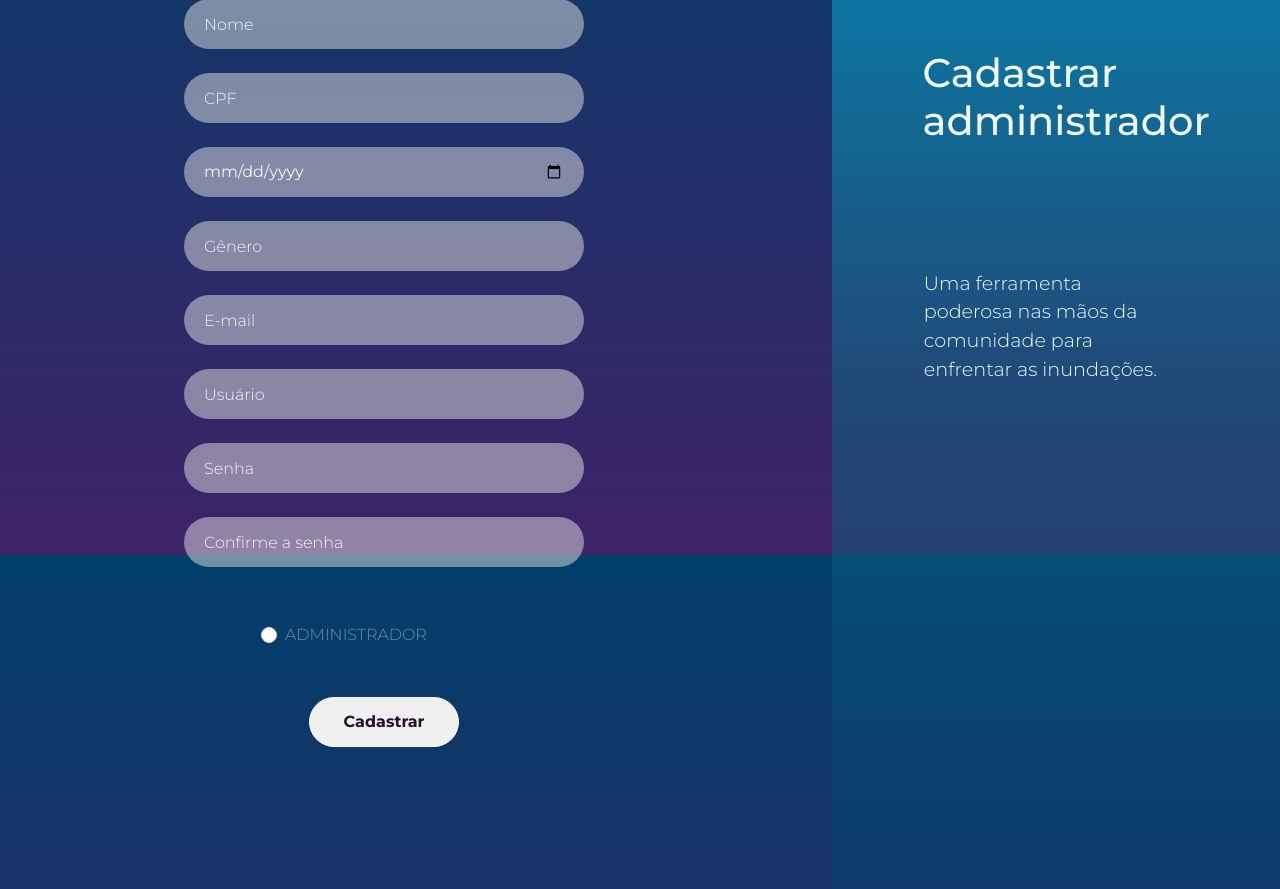
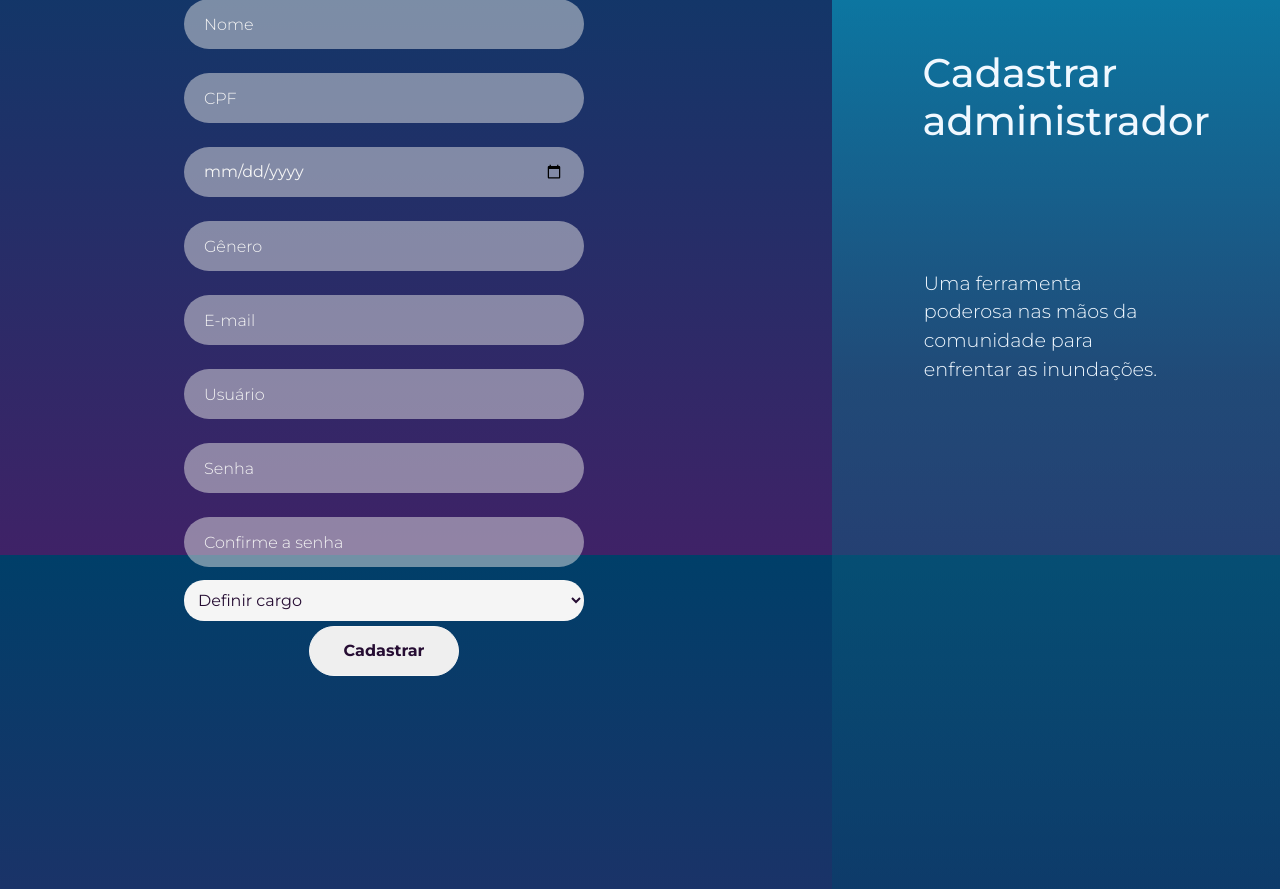
Before and after one commit to nabelly19/CreativeExperiencePUCPR, a Flask app: template Dashboard_Web/views/registerAdmin.html in a window 1280 px wide. Shown: the part 245-1134 px from the top of the page. Run offline with Flask 3, Linux system fonts and the light colour scheme; the template is opened without the code that fills it, so the values that code supplies are empty.

Commit message:
Update: users

```diff
--- a/Dashboard_Web/static/css/registerUser.css
+++ b/Dashboard_Web/static/css/registerUser.css
@@ -93,6 +93,17 @@ html {
 
 .title_hide {
     display: none;
+}
+
+select{
+    outline: 0;
+    background: #F5F5F5;
+    color: #260D33;
+    border: none;
+    padding: 10px;
+    border-radius: 20px;
+    margin: 5px;
+    width: 100%;
 }
 
 /* responsividade (media queries) */
--- a/Dashboard_Web/views/registerAdmin.html
+++ b/Dashboard_Web/views/registerAdmin.html
@@ -41,14 +41,12 @@
 
         <input type="password" class="login mb-2" placeholder="Confirme a senha" name="confirm_password" id="senhaC">
 
-        <div class="checkbox mt-5 mb-5">
-            <div class="form-check">
-                <input class="form-check-input" name="user_type" type="radio" value="adm" id="flexCheckDefault">
-                <label class="form-check-label" for="flexCheckDefault">
-                    ADMINISTRADOR
-                </label>
-            </div>
-        </div>
+        <select id="deviceSelect" name="device" required>
+            <option selected>Definir cargo</option>
+            {% for role in roles %}
+            <option value="{{ role.id }}">{{ role.name }}</option>
+            {% endfor %}
+        </select>
         <input type = "submit" class="btn_geral mb-5" id="btn_cad" value = "Cadastrar" />
     </form>
 </div>
```
Also changed, not shown: Dashboard_Web/controllers/user_controller.py (+7 -0 lines).
